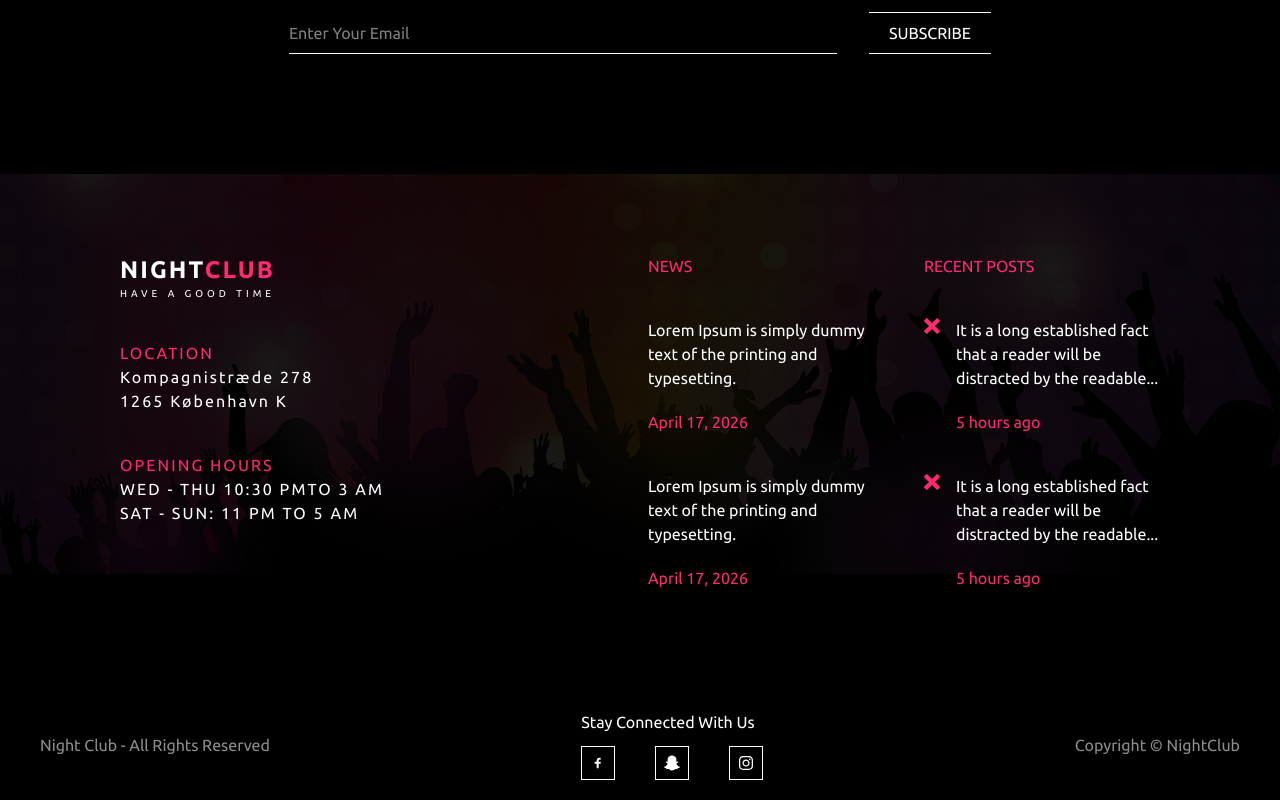
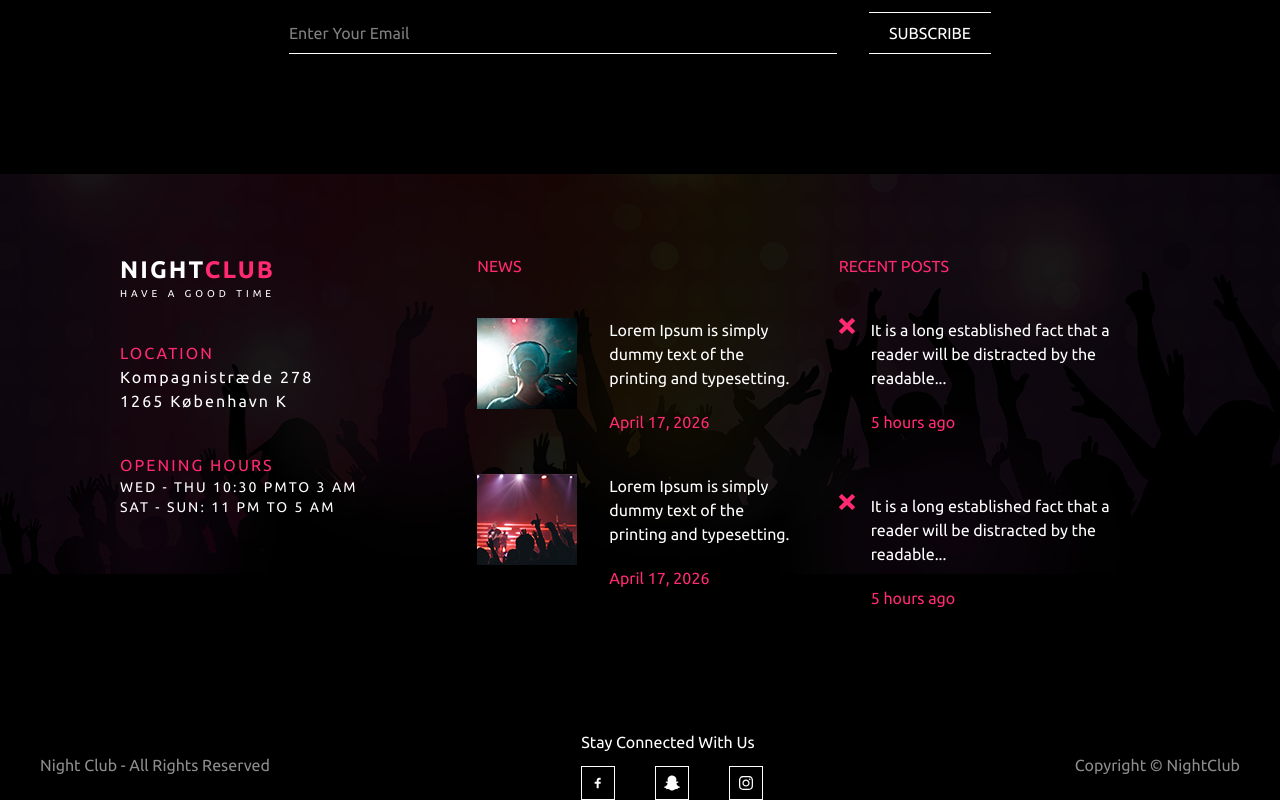
Before and after one commit to gami0001/gajol, a Next.js app: page / in a window 1280 px wide. Shown: the part 1388-2188 px from the top of the page. Built offline with nearby package versions, Linux system fonts and the light colour scheme.

Commit message:
footer imgs done

```diff
--- a/src/components/Footer.jsx
+++ b/src/components/Footer.jsx
@@ -13,7 +13,7 @@ const Footer = () => {
       <div className="absolute inset-0 bg-black-90 z-0" />
 
       {/* content */}
-      <div className="relative z-10 grid grid-cols-2 gap-4 pt-20 mx-30">
+      <div className="relative z-10 grid grid-cols-[1fr_2fr] gap-4 pt-20 mx-30">
         <div className="flex flex-col tracking-[0.13em]">
           <h2 className="text-2xl font-bold uppercase">
             Night<span className="text-primary-500">Club</span>
@@ -24,16 +24,27 @@ const Footer = () => {
           <p>Kompagnistræde 278</p>
           <p>1265 København K</p>
           <h4 className="text-primary-500 mt-10 uppercase">Opening Hours</h4>
-          <p>WED - THU 10:30 PMTO 3 AM</p>
-          <p>SAT - SUN: 11 PM TO 5 AM</p>
+          <p className="text-sm">WED - THU 10:30 PMTO 3 AM</p>
+          <p className="text-sm">SAT - SUN: 11 PM TO 5 AM</p>
         </div>
         <div className="grid grid-cols-2 gap-10">
           <div>
             <h4 className="text-primary-500 uppercase">News</h4>
-            <p className="mt-10">Lorem Ipsum is simply dummy text of the printing and typesetting.</p>
-            <p className="text-primary-500 mt-5">April 17, 2026</p>
-            <p className="mt-10">Lorem Ipsum is simply dummy text of the printing and typesetting.</p>
-            <p className="text-primary-500 mt-5">April 17, 2026</p>
+
+            <div className="grid grid-cols-[auto_1fr] mt-10 gap-4">
+              <Image src="/assets/content-img/recent_post1.jpg" alt="post1" width={100} height={100} />
+              <div className="ml-4">
+                <p>Lorem Ipsum is simply dummy text of the printing and typesetting.</p>
+                <p className="text-primary-500 mt-5">April 17, 2026</p>
+              </div>
+            </div>
+            <div className="grid grid-cols-[auto_1fr] mt-10 gap-4">
+              <Image src="/assets/content-img/recent_post2.jpg" alt="post2" width={100} height={100} />
+              <div className="ml-4">
+                <p>Lorem Ipsum is simply dummy text of the printing and typesetting.</p>
+                <p className="text-primary-500 mt-5">April 17, 2026</p>
+              </div>
+            </div>
           </div>
 
           <div>
@@ -47,7 +58,7 @@ const Footer = () => {
               </div>
             </div>
 
-            <div className="grid grid-cols-[auto_1fr] mt-10 gap-4">
+            <div className="grid grid-cols-[auto_1fr] mt-15 gap-4">
               <ImCross className="text-primary-500" />
               <div>
                 <p>It is a long established fact that a reader will be distracted by the readable... </p>
```
